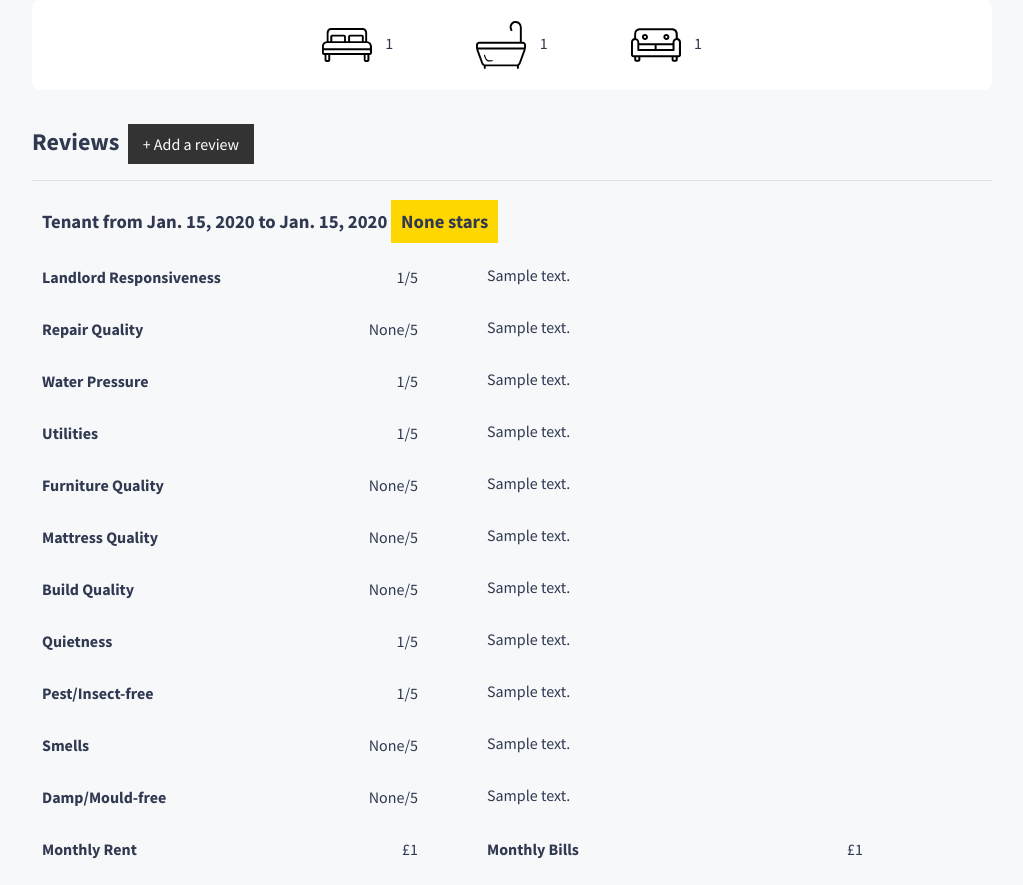
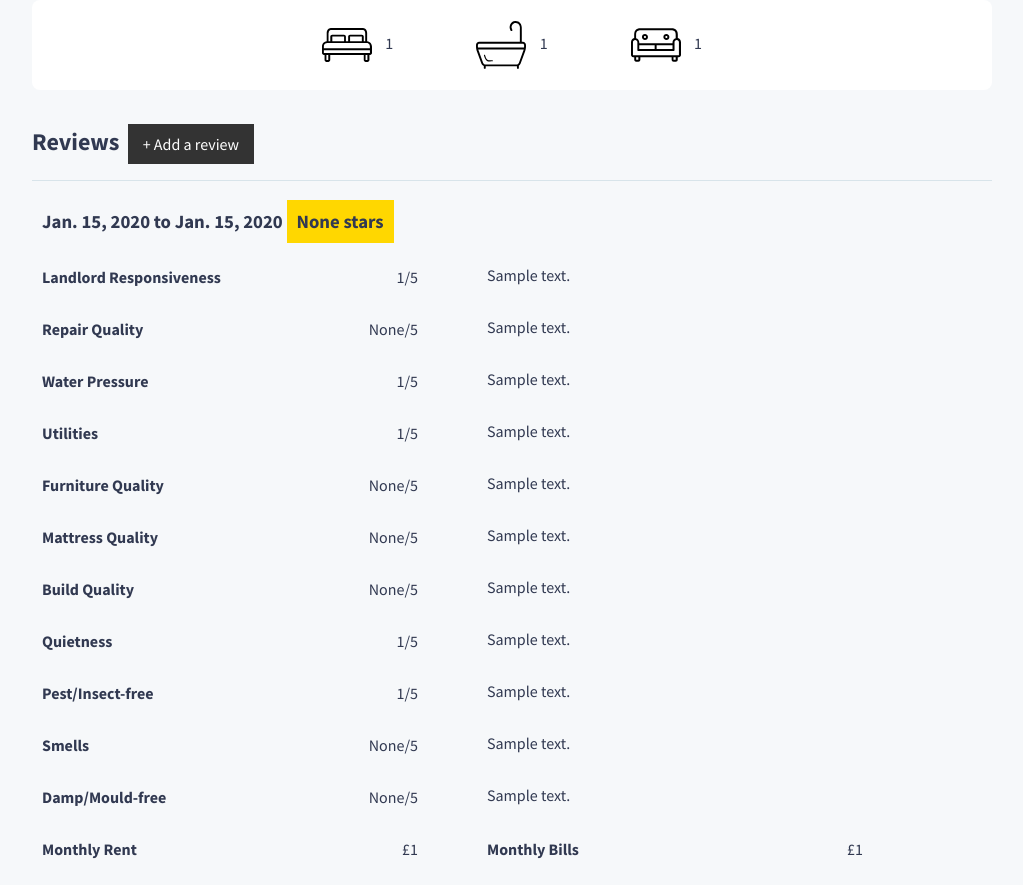
Before and after one commit to HomeRateDev/HomeRate, a Django app: template homerate/reviews/templates/reviews/house.html in a window 1280 px wide. Shown: the part 160-1045 px from the top of the page, without its empty margins (128-1151 px from the left). Run offline with Django 3.2, Linux system fonts and the light colour scheme; tables that the repository leaves empty hold one stand-in row (values such as "Sample post"); the template is opened without the code that fills it: values that come from a table or form of the project are taken from there, most other values are stand-ins (such as "Sample title", 1, 10 or a date in 2020); style sheets or scripts are compiled from the project's sources; parts of the project's set-up code (start-up, migrations or seed data) failed here and were passed over; some libraries are stand-ins or nearby versions.

Commit message:
Remove 'tenant from' in house template.

```diff
--- a/homerate/reviews/templates/reviews/house.html
+++ b/homerate/reviews/templates/reviews/house.html
@@ -35,7 +35,7 @@
     <ul class="reviewList">
     {% for review in reviews %}
         <li class="review">
-            <h3>Tenant from {{ review.moved_in_date }} to {{ review.moved_out_date }}  <a class="averageStars">{{review.general_rating}} stars</a>
+            <h3>{{ review.moved_in_date }} to {{ review.moved_out_date }}  <a class="averageStars">{{review.general_rating}} stars</a>
                 {% if user == review.author %}
                 <a class="addReview button" href="{% url 'edit_report' id=review.pk %}">Edit</a>
                 <a class="addReview button" href="{% url 'delete_report' id=review.pk %}">Delete</a>
```
